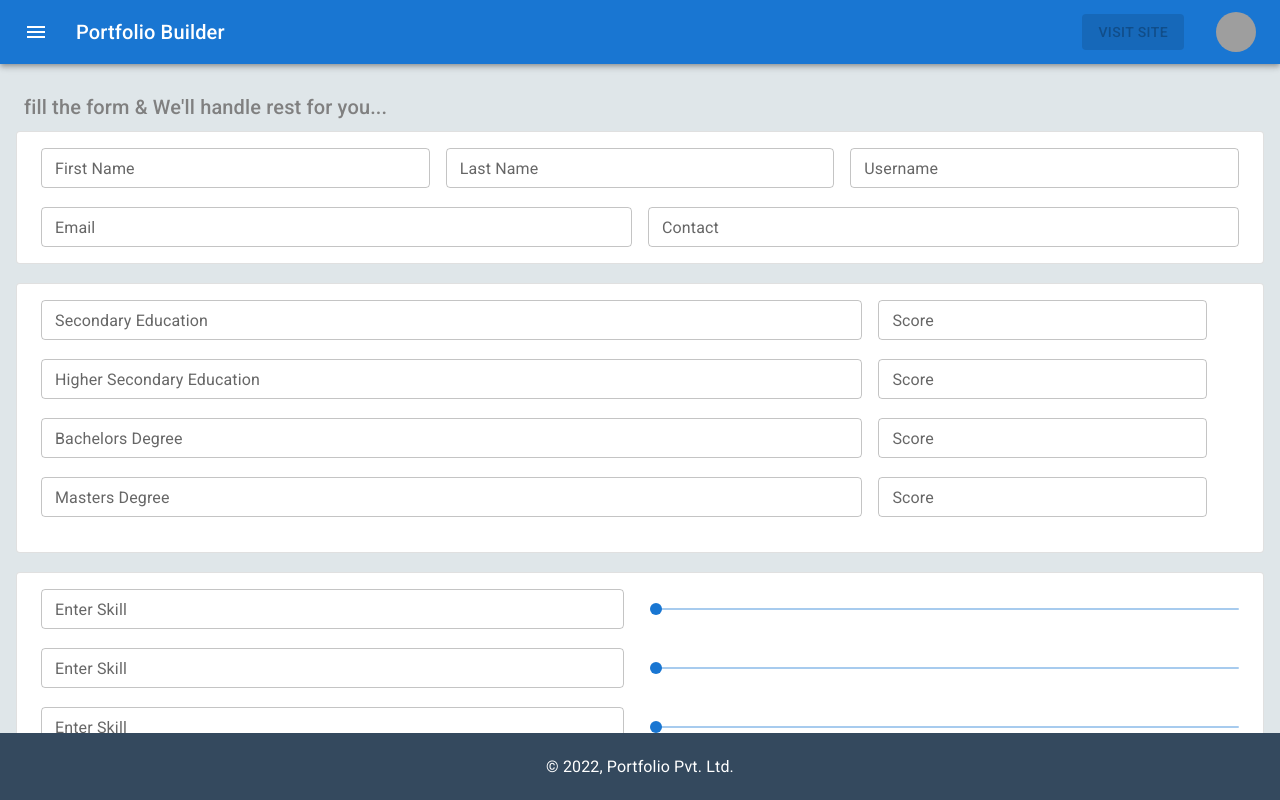
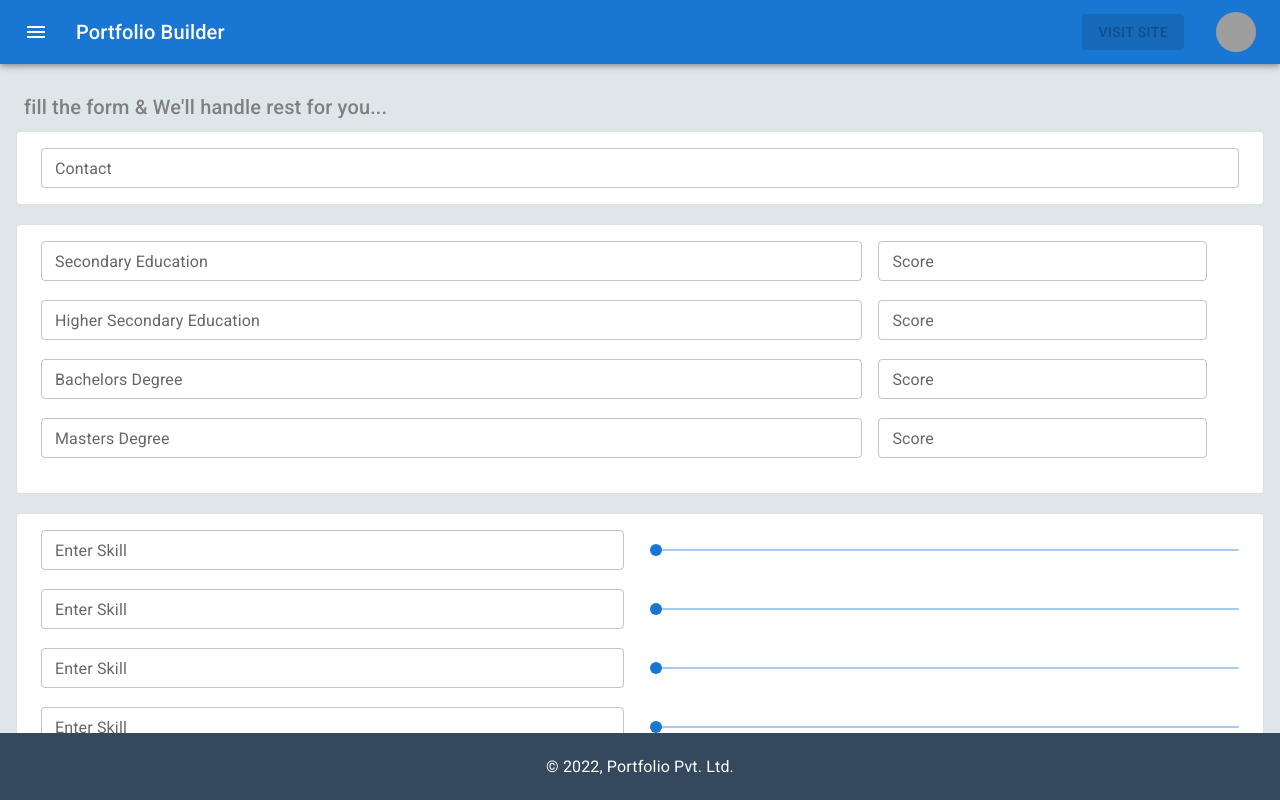
Before and after one commit to Smit202000/Portfolio_Builder-Frontend, a React (Create React App) app: page / in a window 1280 px wide. Built offline with nearby package versions, Linux system fonts and the light colour scheme; grey boxes are pictures that could not be loaded.

Commit message:
dev: removed: unnecessary details

```diff
--- a/src/components/PortfolioForm/PortfolioForm.js
+++ b/src/components/PortfolioForm/PortfolioForm.js
@@ -2,8 +2,12 @@ import { DatePicker, LocalizationProvider } from "@mui/lab";
 import {
 	Box,
 	Button,
+	FormControl,
+	FormControlLabel,
 	// IconButton,
 	Paper,
+	Radio,
+	RadioGroup,
 	Slider,
 	TextField,
 	Typography,
@@ -30,46 +34,6 @@ const PortfolioForm = () => {
 				variant="outlined"
 			>
 				<Box display="flex">
-					<TextField
-						value={""}
-						size={"small"}
-						variant="outlined"
-						label={"First Name"}
-						sx={{ mx: 1 }}
-						fullWidth
-						name="firstName"
-					/>
-					<TextField
-						value={""}
-						size={"small"}
-						variant="outlined"
-						label={"Last Name"}
-						sx={{ mx: 1 }}
-						fullWidth
-						name="lastName"
-					/>
-					<TextField
-						value={""}
-						size="small"
-						variant="outlined"
-						label={"Username"}
-						sx={{ mx: 1 }}
-						fullWidth
-						name="userName"
-					/>
-				</Box>
-				<br />
-				<Box display="flex">
-					<TextField
-						value={""}
-						type="email"
-						size={"small"}
-						variant="outlined"
-						label={"Email"}
-						sx={{ mx: 1 }}
-						fullWidth
-						name="email"
-					/>
 					<TextField
 						value={""}
 						type="tel"
@@ -307,7 +271,83 @@ const PortfolioForm = () => {
 				}}
 				variant="outlined"
 			>
-				<p>portfolio selections</p>
+				<Box>
+					{[0, 1, 2].map((num) => (
+						<div key={num}>
+							<Box display={"flex"}>
+								<TextField
+									value={""}
+									size={"small"}
+									variant="outlined"
+									label={"Designation"}
+									sx={{ mx: 1 }}
+									fullWidth
+								/>
+								<TextField
+									value={""}
+									type="num"
+									size="small"
+									variant="outlined"
+									label={"Experience Over Years"}
+									sx={{ mx: 1 }}
+									fullWidth
+								/>
+							</Box>
+							<br />
+							<Box display="flex">
+								<TextField
+									value={""}
+									label="Description"
+									multiline
+									fullWidth
+									rows={5}
+									sx={{ mx: 1 }}
+									size="small"
+								/>
+							</Box>
+							<br />
+							<br />
+						</div>
+					))}
+				</Box>
+			</Paper>
+			<br />
+			<Paper
+				sx={{
+					p: 2,
+					display: "flex",
+					flexDirection: "column",
+				}}
+				variant="outlined"
+			>
+				<Typography color={"gray"} variant="body1">
+					Select Portfolio Template
+				</Typography>
+				<br />
+				<FormControl>
+					<RadioGroup
+						aria-labelledby="demo-radio-buttons-group-label"
+						defaultValue="1"
+						name="radio-buttons-group"
+						sx={{ display: "flex" }}
+					>
+						<FormControlLabel
+							value="1"
+							control={<Radio />}
+							label="Template 1"
+						/>
+						<FormControlLabel
+							value="2"
+							control={<Radio />}
+							label="Template 2"
+						/>
+						<FormControlLabel
+							value="3"
+							control={<Radio />}
+							label="Template 3"
+						/>
+					</RadioGroup>
+				</FormControl>
 			</Paper>
 			<br />
 			<Box display={"flex"}>
```
